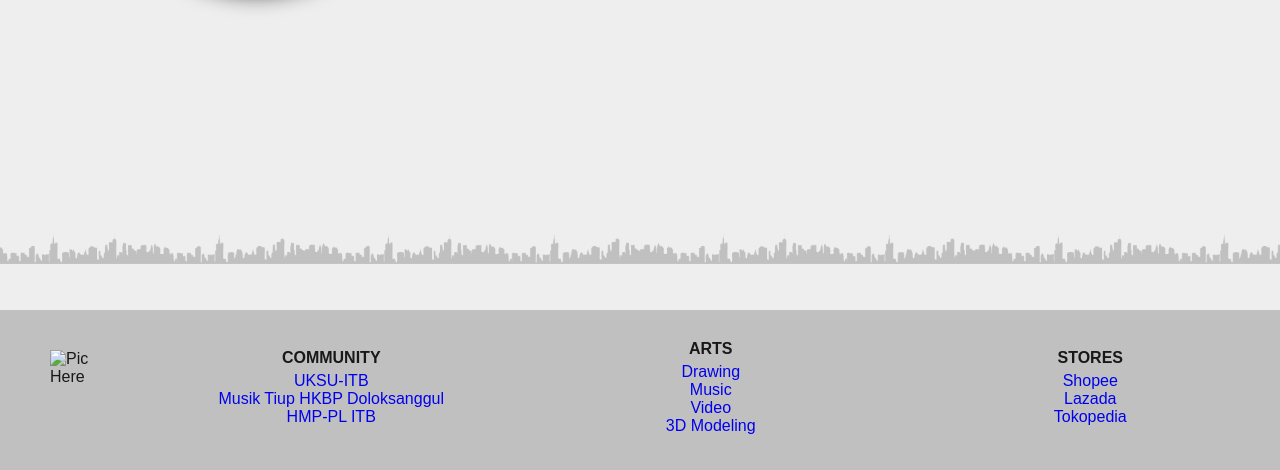
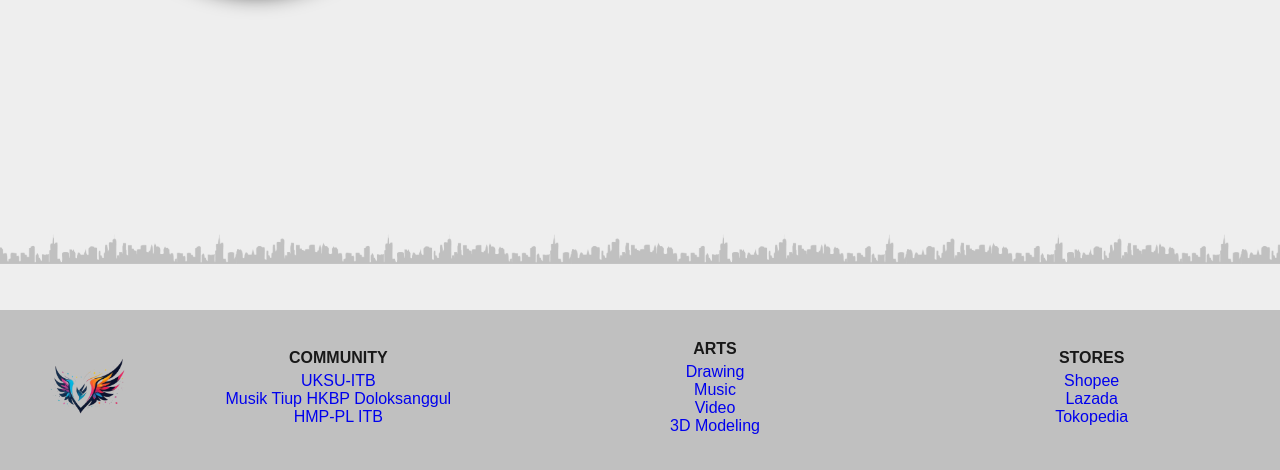
Before and after one commit to Barita-eng/Resume, a plain HTML site: page index.html in a window 1280 px wide. Shown: the part 490-960 px from the top of the page. Drawn offline with nearby package versions, Linux system fonts and the light colour scheme.

Commit message:
Update index.html

```diff
--- a/index.html
+++ b/index.html
@@ -87,7 +87,7 @@
 
 
     <div class="container2">
-        <img src="Pictures/c.png" alt="Pic Here">
+        <img src="c.png" alt="Pic Here">
         <div class="logo2">
             <h4 class="COMMUNITY">COMMUNITY</h4>
             <ul type=none class="cc1"</ul>
```
